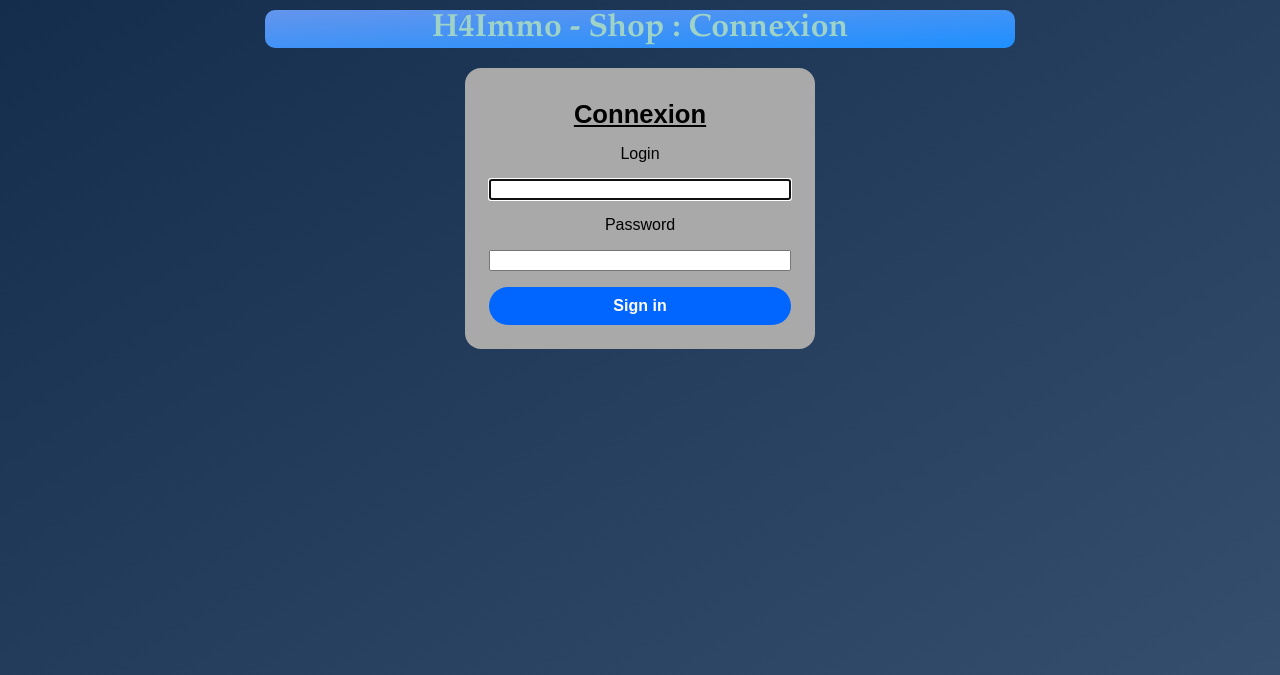
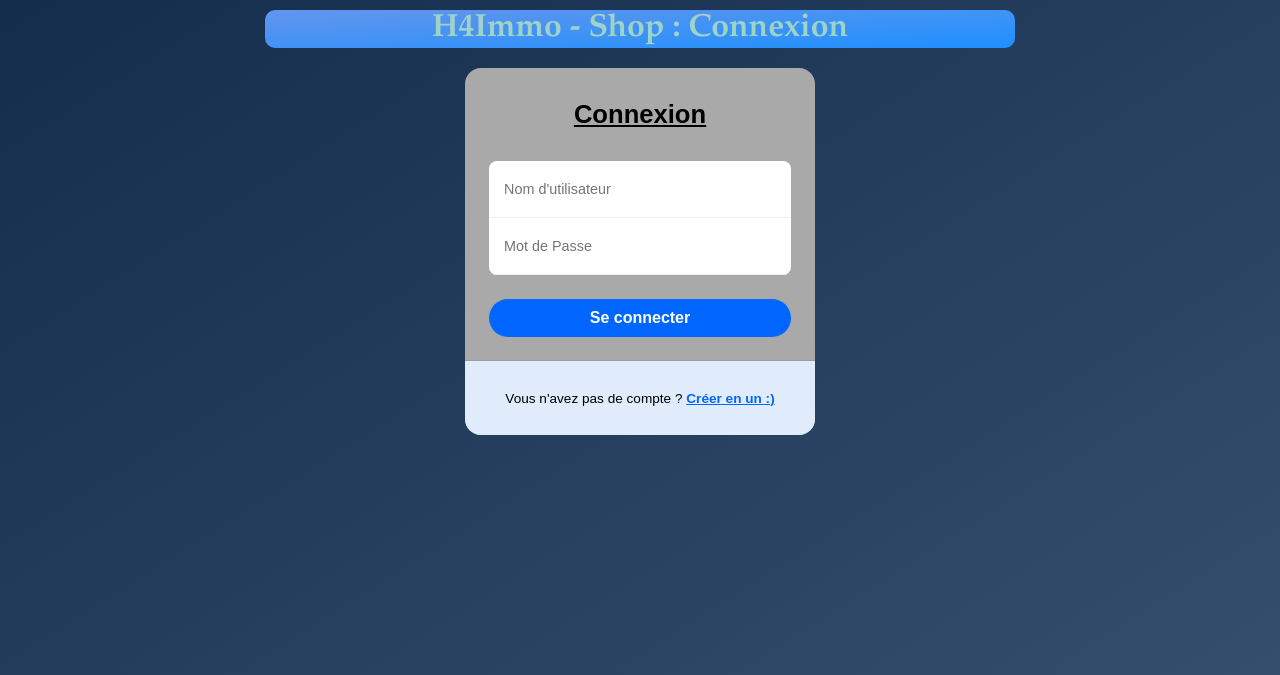
Before and after one commit to Al-Natour-Mazen/SiteWeb-with-Symfony_Project, a Symfony app: template templates/Vue/Account/connect.html.twig in a window 1280 px wide. Shown: the top 675 px of the page. Run offline with Twig, Linux system fonts and the light colour scheme; the template is opened without the code that fills it, so the values that code supplies are empty; some libraries are stand-ins or nearby versions.

Commit message:
Formulaire connect reorganiser correctement pour correspondre à la maquette de base

```diff
--- a/public/css/Vue/Account/connect.css
+++ b/public/css/Vue/Account/connect.css
@@ -16,6 +16,15 @@
     text-align: center;
 }
 
+.alert{
+    background-color: #B0413E;
+    border-color: #f5c6cb;
+    color: #cccccc;
+    padding: 10px;
+    border-radius: 4px;
+    margin-bottom: 10px;
+    text-decoration-line: underline;
+}
 
 .title {
     font-weight: bold;
--- a/templates/Vue/Account/connect.html.twig
+++ b/templates/Vue/Account/connect.html.twig
@@ -13,25 +13,26 @@
 {% block vue %}
     <div class="form-box">
         <form action="" class="form" method="post">
-            {% if error %}
-                <div class="alert alert-danger">{{ error.messageKey|trans(error.messageData, 'security') }}</div>
-            {% endif %}
-
             {% if app.user %}
                 <div class="mb-3">
                     You are logged in as {{ app.user.userIdentifier }}, <a href="{{ path('account_disconnect') }}">Logout</a>
                 </div>
             {% endif %}
-
             <span class="title">Connexion</span>
-            <label for="inputLogin">Login</label>
-            <input type="text" value="{{ last_username }}" name="login" id="inputLogin" class="form-control" autocomplete="username" required autofocus>
-            <label for="inputPassword">Password</label>
-            <input type="password" name="password" id="inputPassword" class="form-control" autocomplete="current-password" required>
+            <div class="form-container">
+                <label for="inputLogin"></label>
+                <input type="text" value="{{ last_username }}" name="login" id="inputLogin" class="input" autocomplete="username" required autofocus placeholder="Nom d'utilisateur">
+                <label for="inputPassword"></label>
+                <input type="password" name="password" id="inputPassword" class="input" autocomplete="current-password" required placeholder="Mot de Passe">
+            </div>
 
             <input type="hidden" name="_csrf_token"
                    value="{{ csrf_token('authenticate') }}"
             >
+
+            {% if error %}
+                <div class="alert alert-danger"> /!\ Erreur : {{ error.messageKey|trans(error.messageData, 'security') }}</div>
+            {% endif %}
 
             {#
             Uncomment this section and add a remember_me option below your firewall to activate remember me functionality.
@@ -45,9 +46,12 @@
             #}
 
             <button class="btn btn-lg btn-primary" type="submit">
-                Sign in
+                Se connecter
             </button>
         </form>
+        <div class="form-section">
+            <p>Vous n'avez pas de compte ? <a href="{{ path('account_createAccount') }}">Créer en un :)</a> </p>
+        </div>
     </div>
 {% endblock %}
 
```
